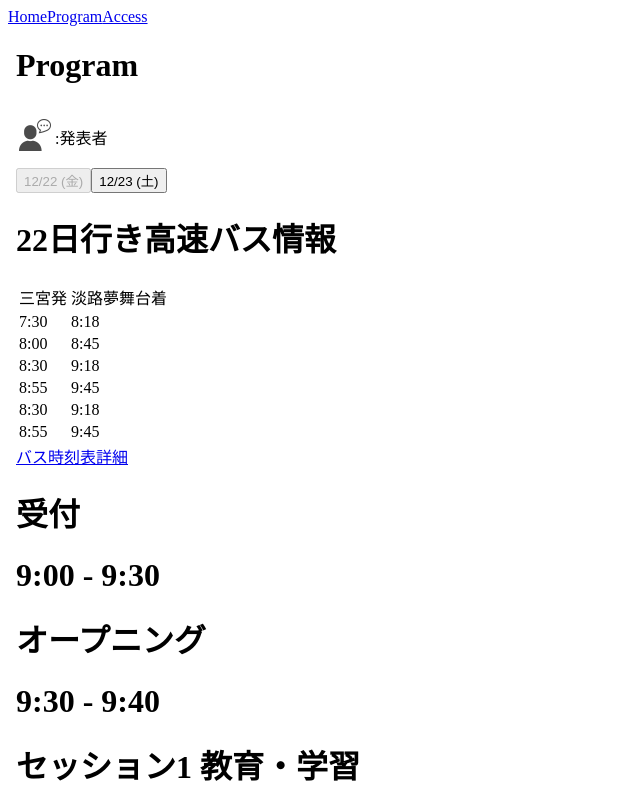
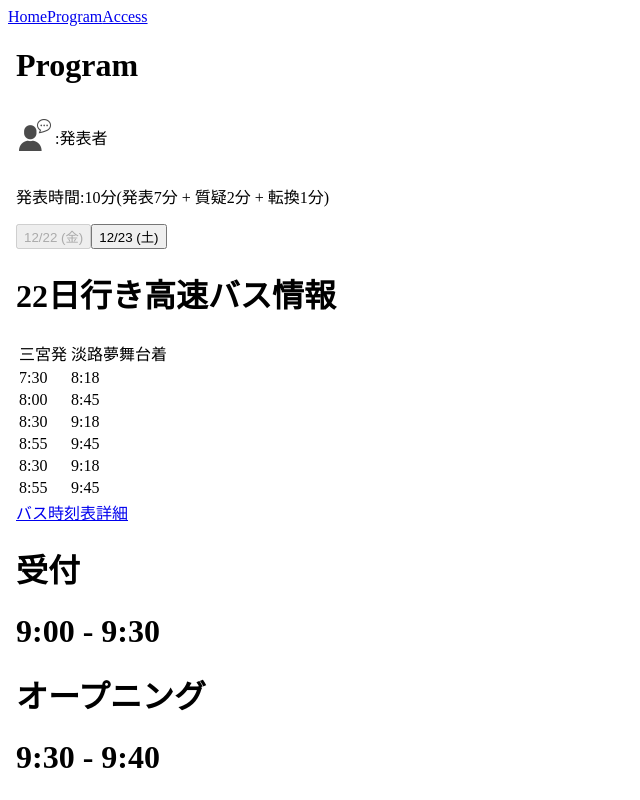
Before and after one commit to HirokiOka/uww2023, a Next.js app: page /program in a window 1280 px wide. Shown: the top 800 px of the page, without its empty margins (0-640 px from the left). Built offline with nearby package versions, Linux system fonts and the light colour scheme.

Commit message:
add presentation time

```diff
--- a/pages/program.tsx
+++ b/pages/program.tsx
@@ -66,12 +66,10 @@ const Program: NextPage<Props> = ({ dayOne, dayTwo }: Props) => {
               <table className='m-auto'>
                 <tr>
                   <td><img src='./img/presenter.png' width='32' height='32' /></td>
-                  <td><p className='text-center font-bold'>:発表者</p></td>
+                  <td><p className='text-center'>:発表者</p></td>
                 </tr>
               </table>
-              {/*
-              <p className='text-xl'>発表時間: 12分 (目安: 9分発表 + 2分質疑 + 1分転換) </p>
-              */ }
+              <p className='text-xl'>発表時間:10分(発表7分 + 質疑2分 + 転換1分) </p>
             </div>
             <div className='text-xl text-center md:mx-24'>
               <button disabled={scene==='dayOne'} onClick={() => changeScene('dayOne')} className={scene === 'dayOne' ? 'm-2 p-2 text-center bg-gray-200 rounded underline' : 'm-2 p-2 text-center rounded hover:bg-gray-200'}>12/22 (金)</button>
```
